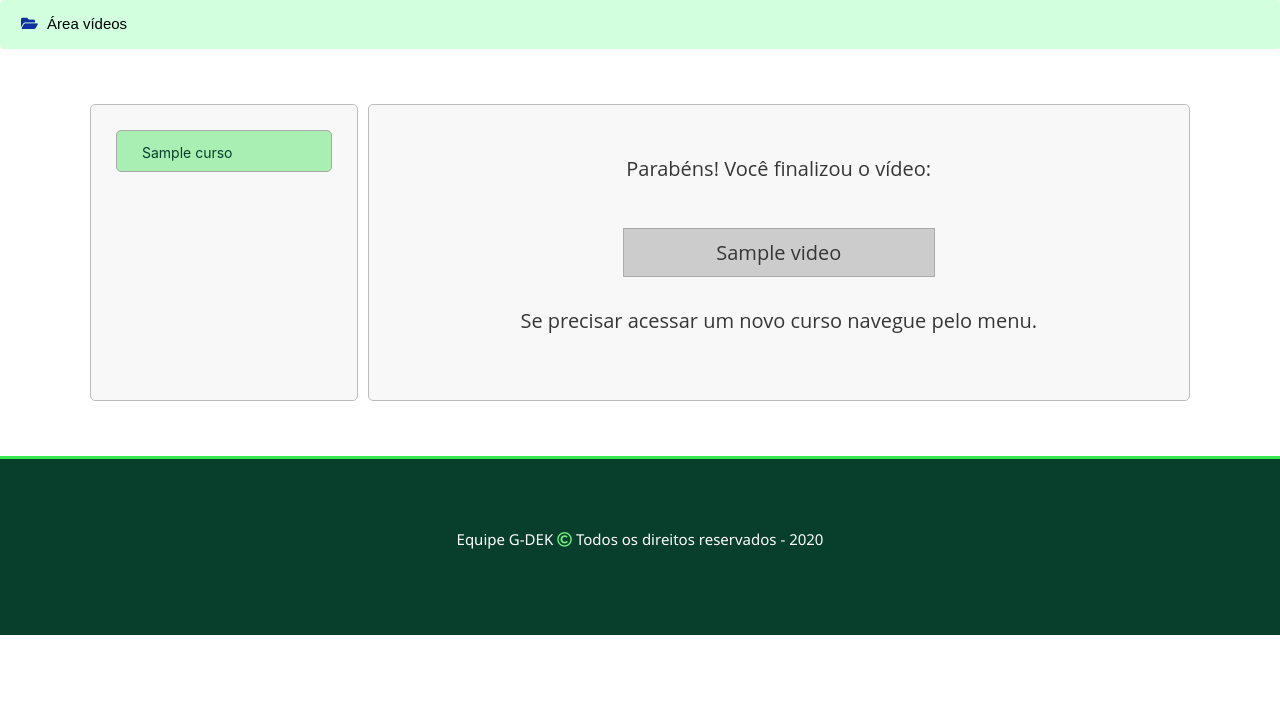
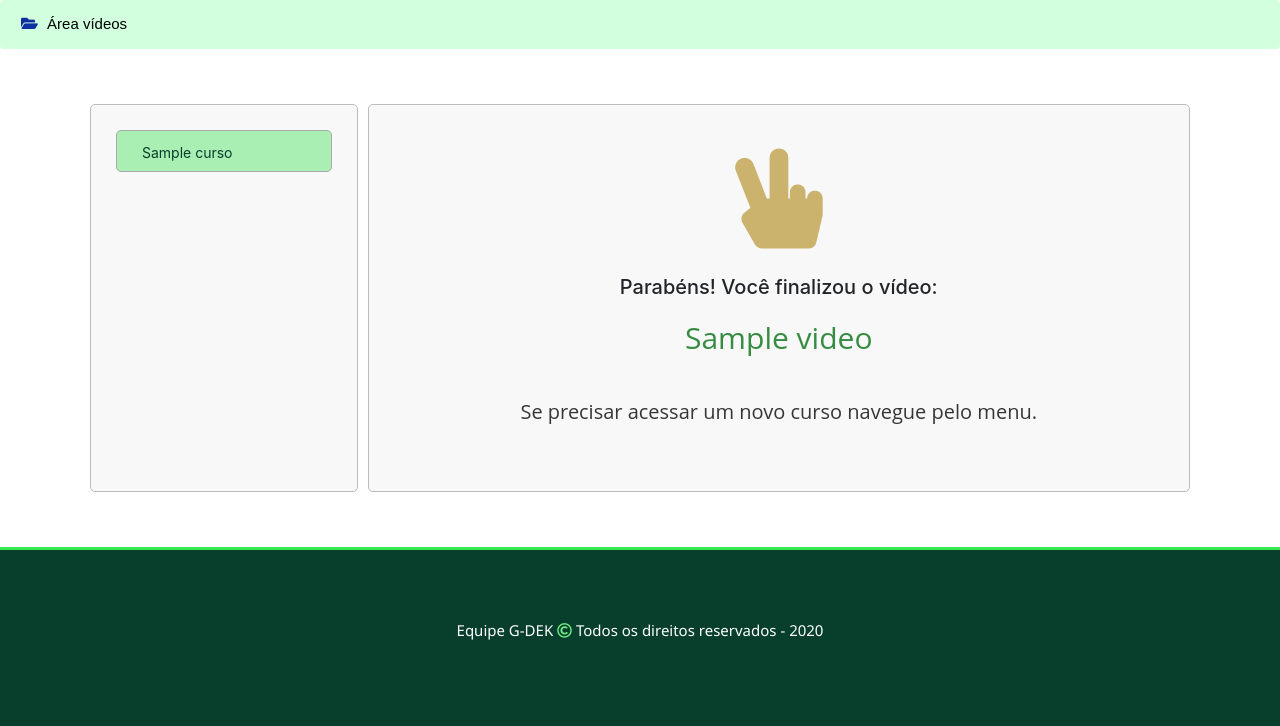
Before and after one commit to diegobachsi/oportaldjango-tcc, a Django app: a page that uses videos/templates/video_assistido.html in a window 1280 px wide. Shown: the part 161-887 px from the top of the page. Before the commit the page ends 796 px from the top, so only its background shows below. Run offline with Django 3.2, Linux system fonts and the light colour scheme; a user stored in the database is signed in; tables that the repository leaves empty hold one stand-in row (values such as "Sample post"); parts of the project's set-up code (start-up, migrations or seed data) failed here and were passed over; some libraries are stand-ins or nearby versions.

Commit message:
video_assistido/html

```diff
--- a/videos/templates/video_assistido.html
+++ b/videos/templates/video_assistido.html
@@ -54,12 +54,15 @@
         font-size: 20px;
     }
 
-    #title_curso_p1{
-        border: 1px solid #aaa;
-        background-color: #ccc;
-        width: 40%;
+    #title_video_assistido{
+        color: #368d42;
         margin: 0 auto;
         padding: 10px;
+        font-size: 30px;
+    }
+
+    .fa-hand-peace{
+        color: rgb(204, 179, 109);
     }
 
 	@media screen and (max-width: 1000px) {
@@ -95,8 +98,9 @@
 
     	<div class="painel-1" >
 
-            <p>Parabéns! Você finalizou o vídeo:</p>
-            <p id="title_curso_p1">{{ video.title }}</p>
+            <i class="fas fa-hand-peace"></i>
+            <h5>Parabéns! Você finalizou o vídeo:</h5>
+            <p id="title_video_assistido">{{ video.title }}</p>
             <p>Se precisar acessar um novo curso navegue pelo menu.</p>
 
     	</div><!-- fim painel-1 -->
```
